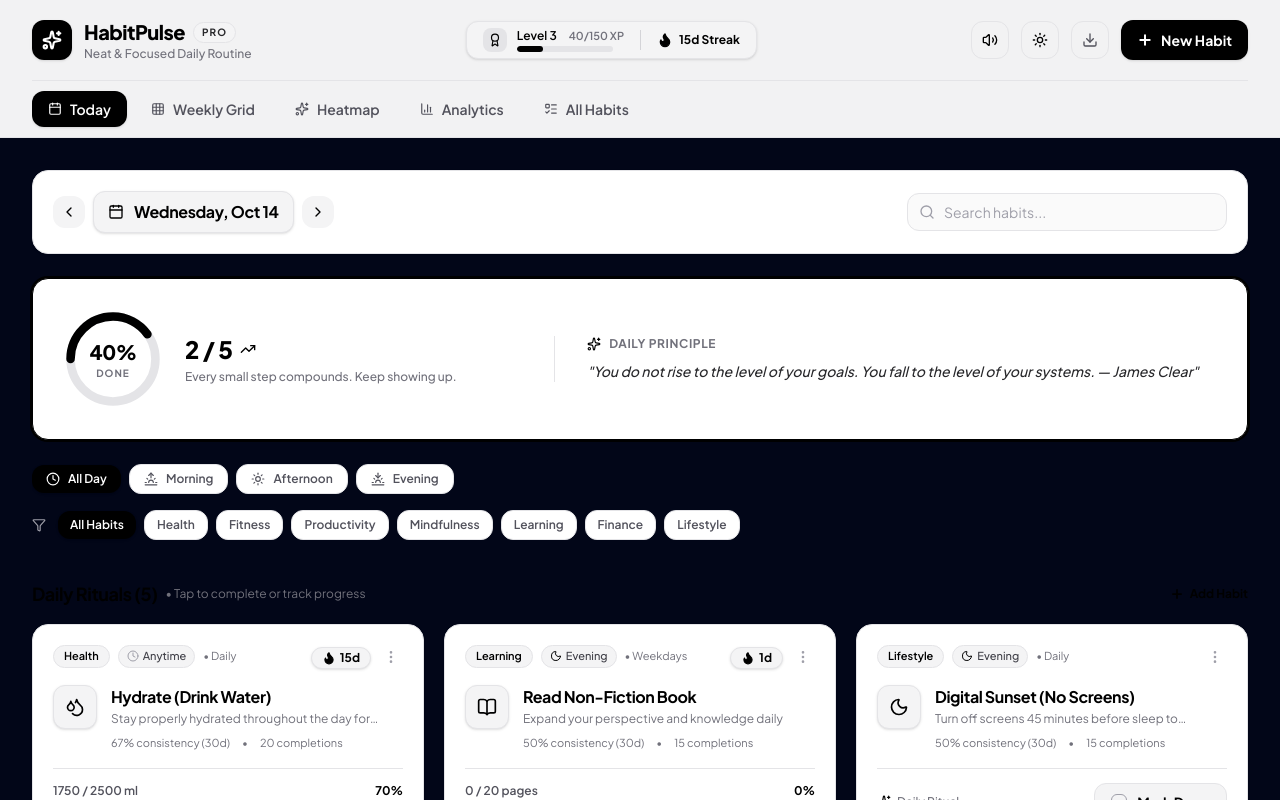
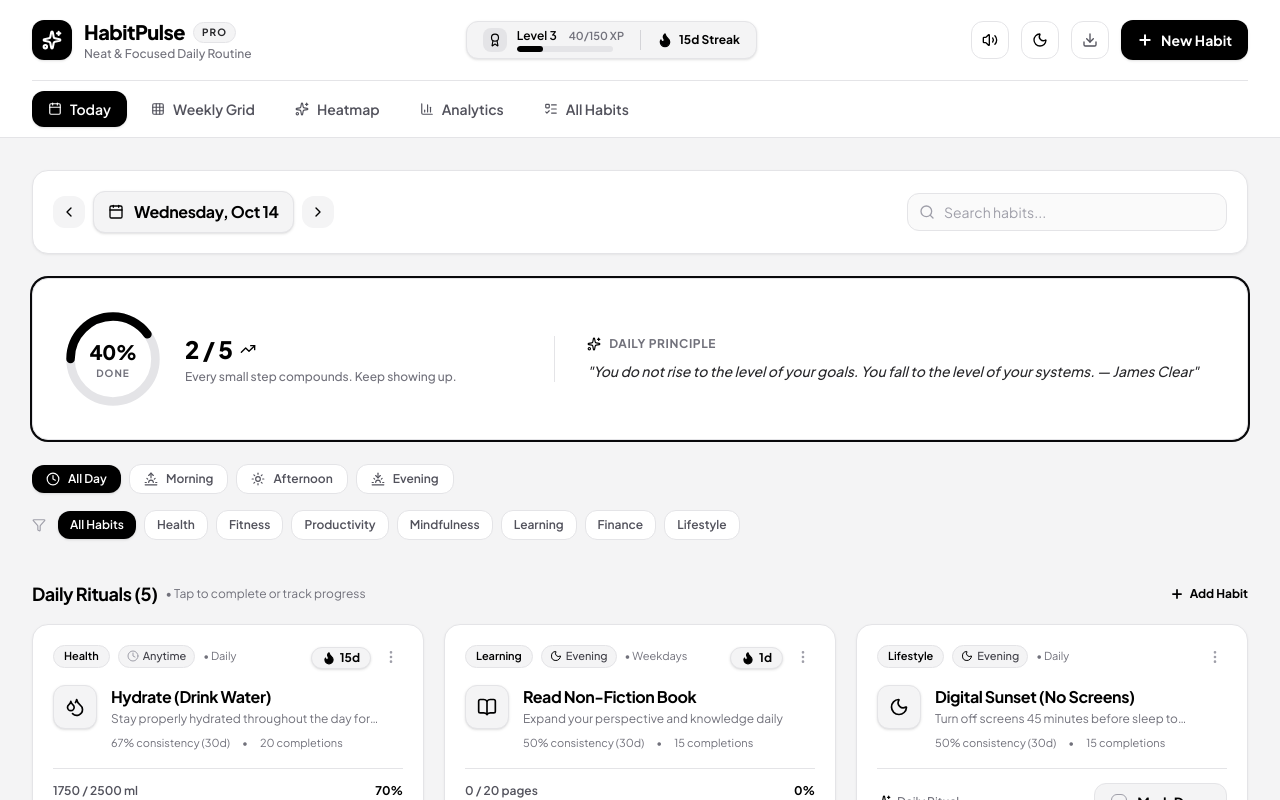
Before and after one commit to GULSHANITSYOU/habitpulse, a React (Vite) app: page / in a window 1280 px wide. Shown: the top 800 px of the page. Built offline with nearby package versions, Linux system fonts and the light colour scheme.

Commit message:
fix: resolve theme desync and contrast by removing body bg-slate-950 and adding @custom-variant dark

```diff
--- a/index.html
+++ b/index.html
@@ -9,7 +9,7 @@
     <link rel="preconnect" href="https://fonts.gstatic.com" crossorigin>
     <link href="https://fonts.googleapis.com/css2?family=Plus+Jakarta+Sans:wght@300;400;500;600;700;800&family=JetBrains+Mono:wght@400;500;600&display=swap" rel="stylesheet">
   </head>
-  <body class="bg-slate-950 text-slate-100 min-h-screen selection:bg-indigo-500 selection:text-white">
+  <body class="min-h-screen antialiased">
     <div id="root"></div>
     <script type="module" src="/src/main.tsx"></script>
   </body>
--- a/src/App.tsx
+++ b/src/App.tsx
@@ -58,7 +58,7 @@
   });
 
   return (
-    <div className="min-h-screen flex flex-col transition-colors selection:bg-black selection:text-white dark:selection:bg-white dark:selection:text-black">
+    <div className="min-h-screen flex flex-col bg-zinc-100 dark:bg-black text-black dark:text-white transition-colors selection:bg-black selection:text-white dark:selection:bg-white dark:selection:text-black">
       <Header />
 
       <main className="flex-1 max-w-7xl w-full mx-auto px-4 sm:px-6 lg:px-8 py-6 sm:py-8">
--- a/src/components/Header.tsx
+++ b/src/components/Header.tsx
@@ -120,7 +120,7 @@
                 title={user.darkMode ? 'Switch to Light Mode' : 'Switch to Dark Mode'}
                 className="p-2 sm:p-2.5 rounded-xl text-zinc-600 dark:text-zinc-400 hover:text-black dark:hover:text-white hover:bg-zinc-100 dark:hover:bg-zinc-800 border border-zinc-200 dark:border-zinc-800 transition"
               >
-                {user.darkMode ? <Moon className="w-4 h-4 text-white" /> : <Sun className="w-4 h-4 text-black" />}
+                {user.darkMode ? <Sun className="w-4 h-4 text-white" /> : <Moon className="w-4 h-4 text-black" />}
               </button>
 
               {/* Backup & Import Button */}
--- a/src/index.css
+++ b/src/index.css
@@ -1,31 +1,33 @@
 @import "tailwindcss";
 
+@custom-variant dark (&:where(.dark, .dark *));
+
 :root {
-  --bg-app: #ffffff;
+  --bg-app: #f4f4f5;
   --bg-card: #ffffff;
   --bg-input: #f4f4f5;
   --border-subtle: #e4e4e7;
-  --border-hover: #000000;
-  --text-main: #000000;
+  --border-hover: #18181b;
+  --text-main: #09090b;
   --text-sub: #52525b;
   --text-muted: #71717a;
   --card-shadow: 0 1px 3px 0 rgba(0, 0, 0, 0.05), 0 1px 2px -1px rgba(0, 0, 0, 0.05);
-  --card-shadow-hover: 0 6px 20px -2px rgba(0, 0, 0, 0.08);
-  --card-shadow-active: 0 0 0 2px #000000;
+  --card-shadow-hover: 0 4px 12px -2px rgba(0, 0, 0, 0.08);
+  --card-shadow-active: 0 0 0 2px #09090b;
 }
 
 html.dark {
-  --bg-app: #000000;
-  --bg-card: #09090b;
-  --bg-input: #18181b;
+  --bg-app: #09090b;
+  --bg-card: #18181b;
+  --bg-input: #27272a;
   --border-subtle: #27272a;
-  --border-hover: #ffffff;
-  --text-main: #ffffff;
+  --border-hover: #3f3f46;
+  --text-main: #fafafa;
   --text-sub: #a1a1aa;
   --text-muted: #71717a;
   --card-shadow: 0 1px 3px 0 rgba(0, 0, 0, 0.5);
-  --card-shadow-hover: 0 6px 20px -2px rgba(255, 255, 255, 0.08);
-  --card-shadow-active: 0 0 0 2px #ffffff;
+  --card-shadow-hover: 0 4px 12px -2px rgba(0, 0, 0, 0.7);
+  --card-shadow-active: 0 0 0 2px #fafafa;
 }
 
 @layer base {
@@ -39,20 +41,32 @@
 
 /* Minimalist B&W Card styling */
 .card-neo {
-  background-color: var(--bg-card);
-  border: 1px solid var(--border-subtle);
-  box-shadow: var(--card-shadow);
+  background-color: #ffffff;
+  border: 1px solid #e4e4e7;
+  box-shadow: 0 1px 3px 0 rgba(0, 0, 0, 0.05), 0 1px 2px -1px rgba(0, 0, 0, 0.05);
   transition: all 0.2s ease-in-out;
 }
 
+html.dark .card-neo {
+  background-color: #121214;
+  border: 1px solid #27272a;
+  box-shadow: 0 1px 3px 0 rgba(0, 0, 0, 0.5);
+}
+
 .card-neo:hover {
-  border-color: var(--border-hover);
-  box-shadow: var(--card-shadow-hover);
+  border-color: #18181b;
+}
+
+html.dark .card-neo:hover {
+  border-color: #52525b;
 }
 
 .card-active {
-  box-shadow: var(--card-shadow-active);
-  border-color: var(--border-hover);
+  box-shadow: 0 0 0 2px #09090b;
+}
+
+html.dark .card-active {
+  box-shadow: 0 0 0 2px #52525b;
 }
 
 /* Crisp shadow helpers */
```
